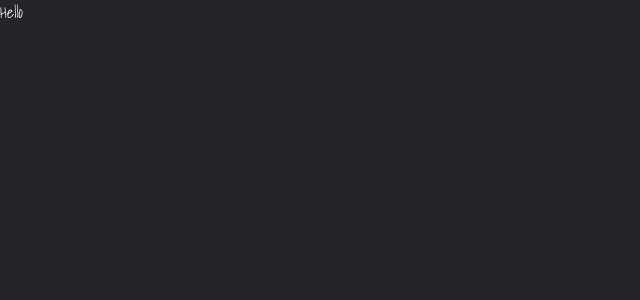
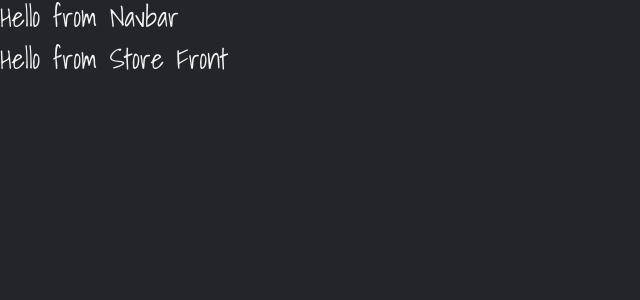
Before and after one commit to JDickey1990/e-commerce_frontend, a React (Create React App) app: page / in a window 1280 px wide. Shown: the top 300 px of the page, without its empty margins (0-640 px from the left). Built offline with nearby package versions, Linux system fonts and the light colour scheme.

Commit message:
Adding broswer router and setting up routes to the components in App.js

```diff
--- a/package.json
+++ b/package.json
@@ -9,6 +9,7 @@
     "bootstrap": "^4.6.0",
     "react": "^17.0.2",
     "react-dom": "^17.0.2",
+    "react-router-dom": "^5.2.0",
     "react-scripts": "4.0.3",
     "web-vitals": "^1.0.1"
   },
--- a/src/App.js
+++ b/src/App.js
@@ -1,13 +1,26 @@
 import React from 'react';
 import "./App.css";
 import 'bootstrap/dist/css/bootstrap.min.css';
-
+import StoreFront from './containers/StoreFront'
+import {Switch, Route} from 'react-router-dom'
+import Cart from './components/Cart'
+import Default from './components/Default'
+import Details from './components/Details'
+import Navbar from './components/Navbar'
+import Product from './components/Product'
+import ProductList from './components/ProductList'
 class App extends React.Component{
 
   render(){
     return (
       <React.Fragment>
-        Hello
+        <Navbar />
+        <Switch>
+            <Route exact path="/" component={StoreFront} />
+            <Route path="/details" component={Details} />
+            <Route path="/cart" component={Cart} />
+            <Route component={Default} />
+        </Switch>
       </React.Fragment>
     );
   };
--- /dev/null
+++ b/src/components/Cart.js
@@ -0,0 +1,11 @@
+import React, { Component } from 'react'
+
+export default class Cart extends Component {
+    render() {
+        return (
+            <div>
+                <h3>Hello from cart</h3>
+            </div>
+        )
+    }
+}
--- /dev/null
+++ b/src/components/Default.js
@@ -0,0 +1,11 @@
+import React, { Component } from 'react'
+
+export default class Default extends Component {
+    render() {
+        return (
+            <div>
+                <h3>page not found</h3>
+            </div>
+        )
+    }
+}
--- /dev/null
+++ b/src/components/Details.js
@@ -0,0 +1,11 @@
+import React, { Component } from 'react'
+
+export default class Details extends Component {
+    render() {
+        return (
+            <div>
+                <h3>Hello from details</h3>
+            </div>
+        )
+    }
+}
--- /dev/null
+++ b/src/containers/StoreFront.js
@@ -0,0 +1,13 @@
+import React, { Component } from 'react'
+
+export default class storefront extends Component {
+    render() {
+        return (
+            <div>
+                <h3>Hello from Store Front</h3>
+
+
+            </div>
+        )
+    }
+}
--- a/src/index.js
+++ b/src/index.js
@@ -2,12 +2,12 @@
 import ReactDOM from 'react-dom';
 import App from './App';
 import reportWebVitals from './reportWebVitals';
-
+import { BrowserRouter as Router } from 'react-router-dom';
 
 ReactDOM.render(
-  <React.StrictMode>
+  <Router>
     <App />
-  </React.StrictMode>,
+  </Router>,
   document.getElementById('root')
 );
 
```
Also changed, not shown: 2 other files (tests, documents, lock files or other folders).
